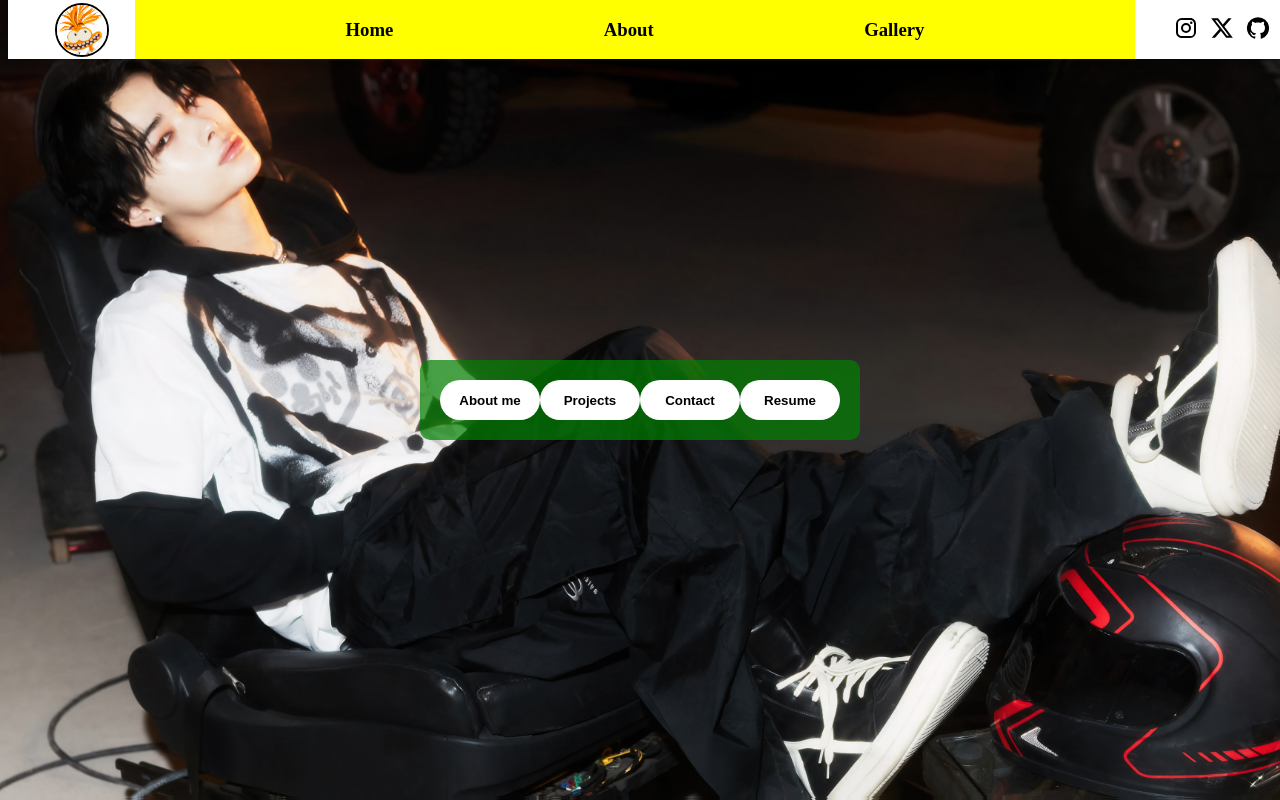
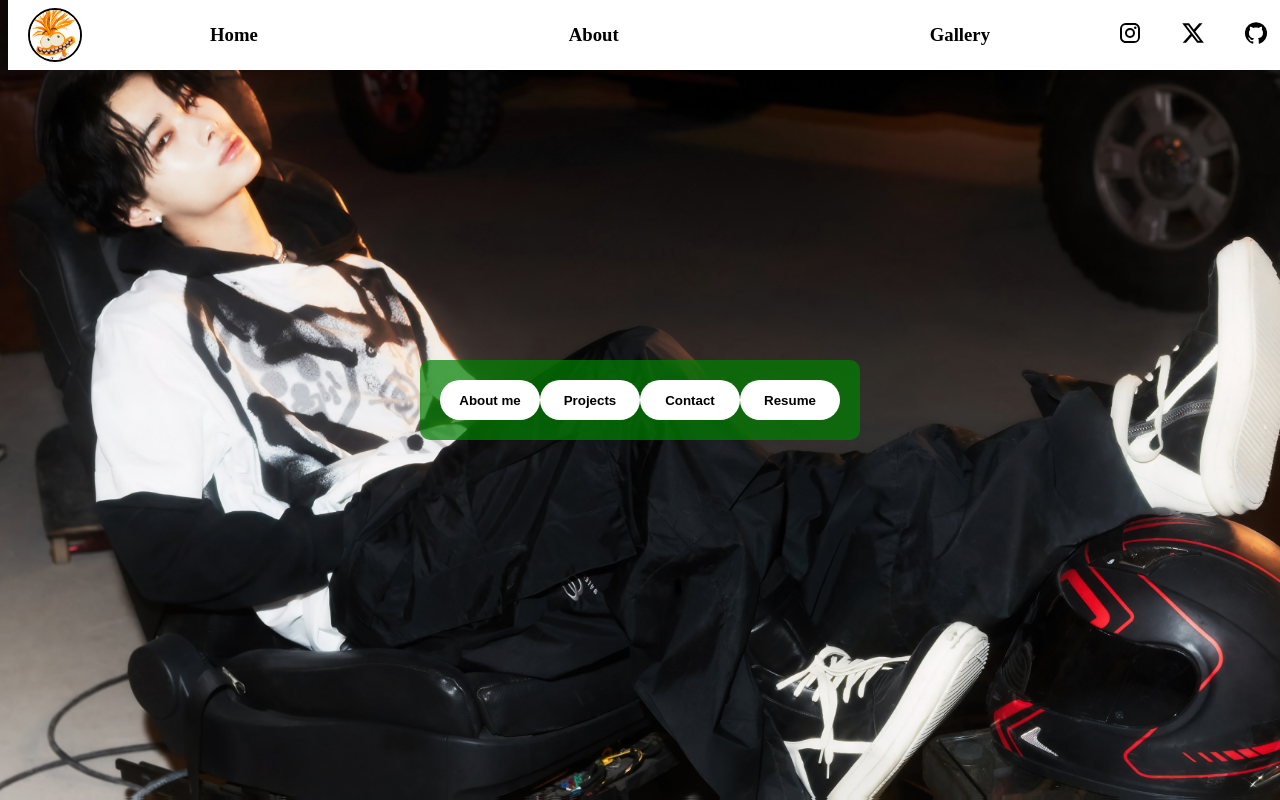
Before and after one commit to sarahovo/sarah-portfolio, a React (Vite) app: page / in a window 1280 px wide. Shown: the top 800 px of the page. Built offline with nearby package versions, Linux system fonts and the light colour scheme.

Commit message:
test mobile responsive header

```diff
--- a/src/Components/Header.jsx
+++ b/src/Components/Header.jsx
@@ -44,19 +44,10 @@ const Header = () => {
 
 export default Header
 
-const HeaderIconsLink = styled.a`
-  color: inherit;
-  text-decoration: none;
-
-  &:hover {
-    color: orange;
-  }
-`;
-
 const HeaderContainer = styled.div`
   box-shadow: 0 4px 6px rgba(0, 0, 0, 0.1);
   display: flex;
-  justify-content: space-evenly;
+  justify-content: space-between;
   align-items: center;
   padding: 0 20px;
   z-index: 99;
@@ -64,27 +55,34 @@ const HeaderContainer = styled.div`
   top: 0;
   width: 100%;
   background: white;
+  height: 70px;
+  box-sizing: border-box;
+
+  /* Hide header when screen width is too small */
+  @media (max-width: 500px) {
+    display: none;
+  }
 `;
 
 const LogoContainer = styled.img`
-display:flex;
-justify-content:center;
-align-items: center;
-height: 50px;
-width: 50px;
-border-radius: 50%;
-border: 2px solid black;
-`
+  height: 50px;
+  width: 50px;
+  border-radius: 50%;
+  border: 2px solid black;
+  flex-shrink: 0;
+`;
+
 const NavTextContainer = styled.div`
-background: yellow;
-justify-content: space-evenly;
-align-items: center;
-display:flex;
-width:1000px;
-`
+  display: flex;
+  justify-content: space-between;
+  align-items: center;
+  flex-grow: 1;
+  margin: 0 20px;
+  max-width: 800px;
+`;
 
 const NavText = styled.h3`
-//   text-decoration: none;
+  margin: 0 10px;
 `;
 
 const StyledLink = styled(Link)`
@@ -96,10 +94,20 @@ const StyledLink = styled(Link)`
     color: orange;
   }
 `;
+
 const IconsContainer = styled.div`
-// background: brown;
-display:flex;
-justify-content: space-evenly;
-align-items:center;
-width: 120px;
-`
+  display: flex;
+  justify-content: space-between;
+  align-items: center;
+  width: 150px;
+  flex-shrink: 0;
+`;
+
+const HeaderIconsLink = styled.a`
+  color: inherit;
+  text-decoration: none;
+
+  &:hover {
+    color: orange;
+  }
+`;
```
